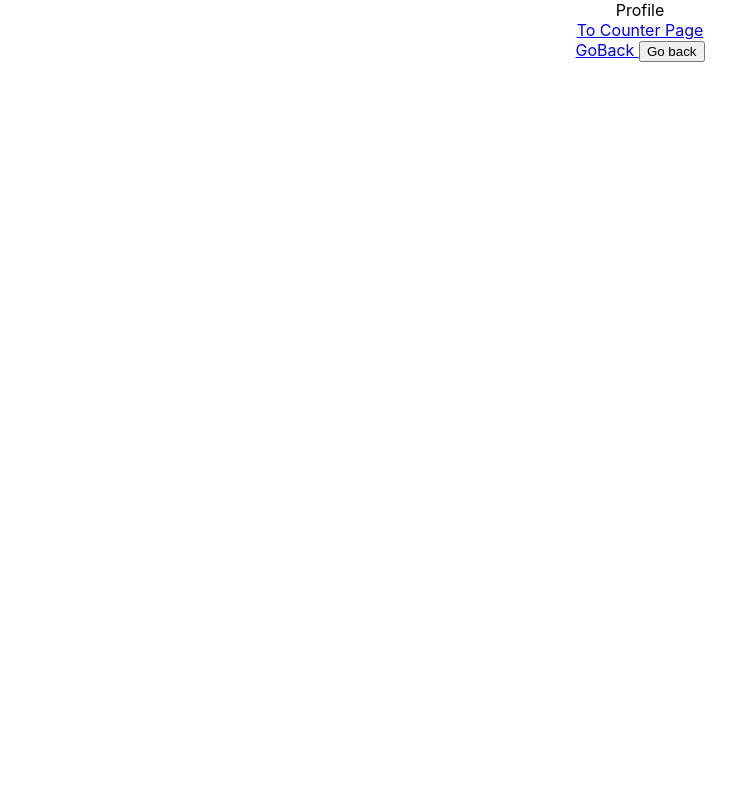
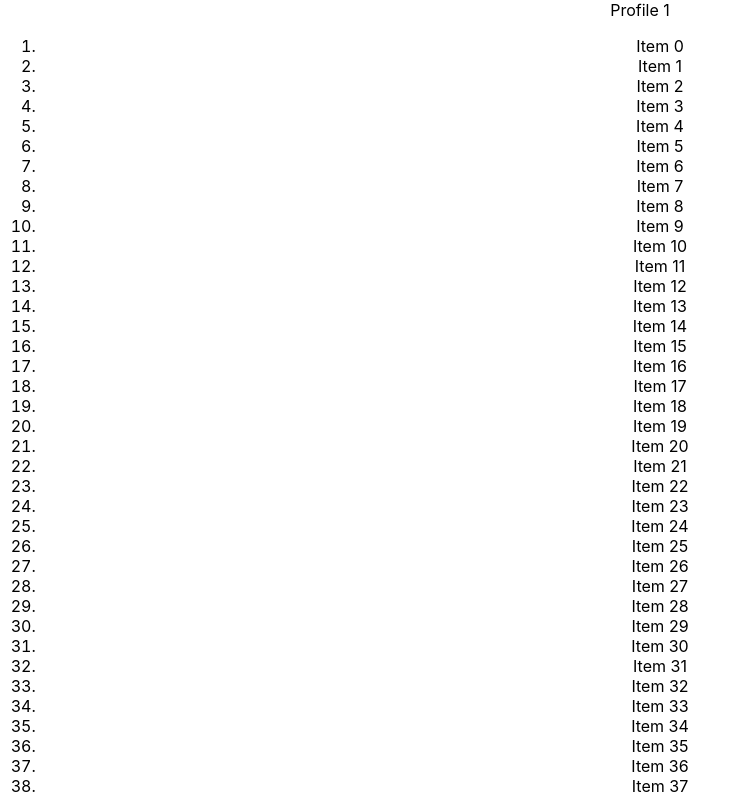
Before and after one commit to nushairfalah/splitting-up-react-component, a React (Create React App) app: page /profile/1 in a window 1280 px wide. Shown: the top 798 px of the page, without its empty margins (0-756 px from the left). Built offline with nearby package versions, Linux system fonts and the light colour scheme.

Commit message:
example parameter(route,query,hash)

```diff
--- a/src/App.js
+++ b/src/App.js
@@ -10,7 +10,7 @@ class App extends React.Component {
     return (
       <div className="App">
         <Router>
-          <Route path="/profile" component={ProfilePage} />
+          <Route path="/profile/:name" component={ProfilePage} />
           <Route path="/home" component={HomePage} />
           <Route path="/counter" component={CounterPage} />
         </Router>
--- a/src/Pages/Profile.js
+++ b/src/Pages/Profile.js
@@ -6,9 +6,30 @@ class ProfilePage extends React.Component {
   }
 
   render() {
+    console.log(this.props);
+
+    // query parameter
+    // new URLSearchParams untuk mengubah bentuk dari yang awal string ke objek agar bisa diakses
+    const query = new URLSearchParams(this.props.location.search);
+    const keyword = query.get('keyword');
+    const sort = query.get('sort');
+
+    // fragment paramater (CONTOH)
+    const list = [];
+    for (let index = 0; index < 1000; index++) {
+      list.push(`Item ${index}`);
+    }
+
     return (
       <div>
-        Profile <br />
+        Profile {this.props.match.params.name} <br />
+        <p>{keyword} {sort}</p>
+        <div>
+          <ol>
+            {list.map((item, index) => <li key={index} id={index}>{item}</li>)}
+          </ol>
+        </div>
+        <br />
         <Link to="/counter">To Counter Page</Link>
         <br />
         <Link to="/home"> GoBack </Link>
```
